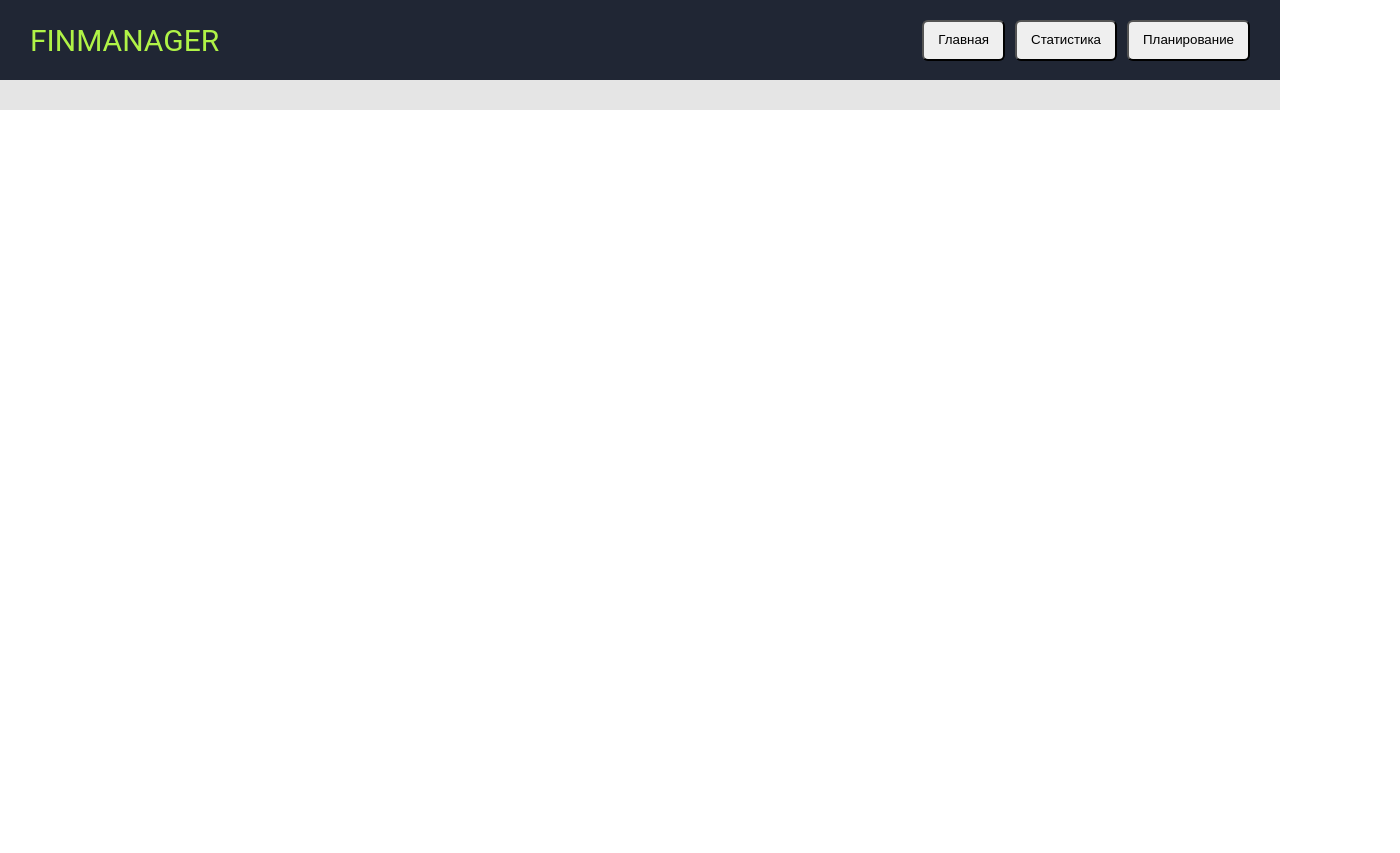
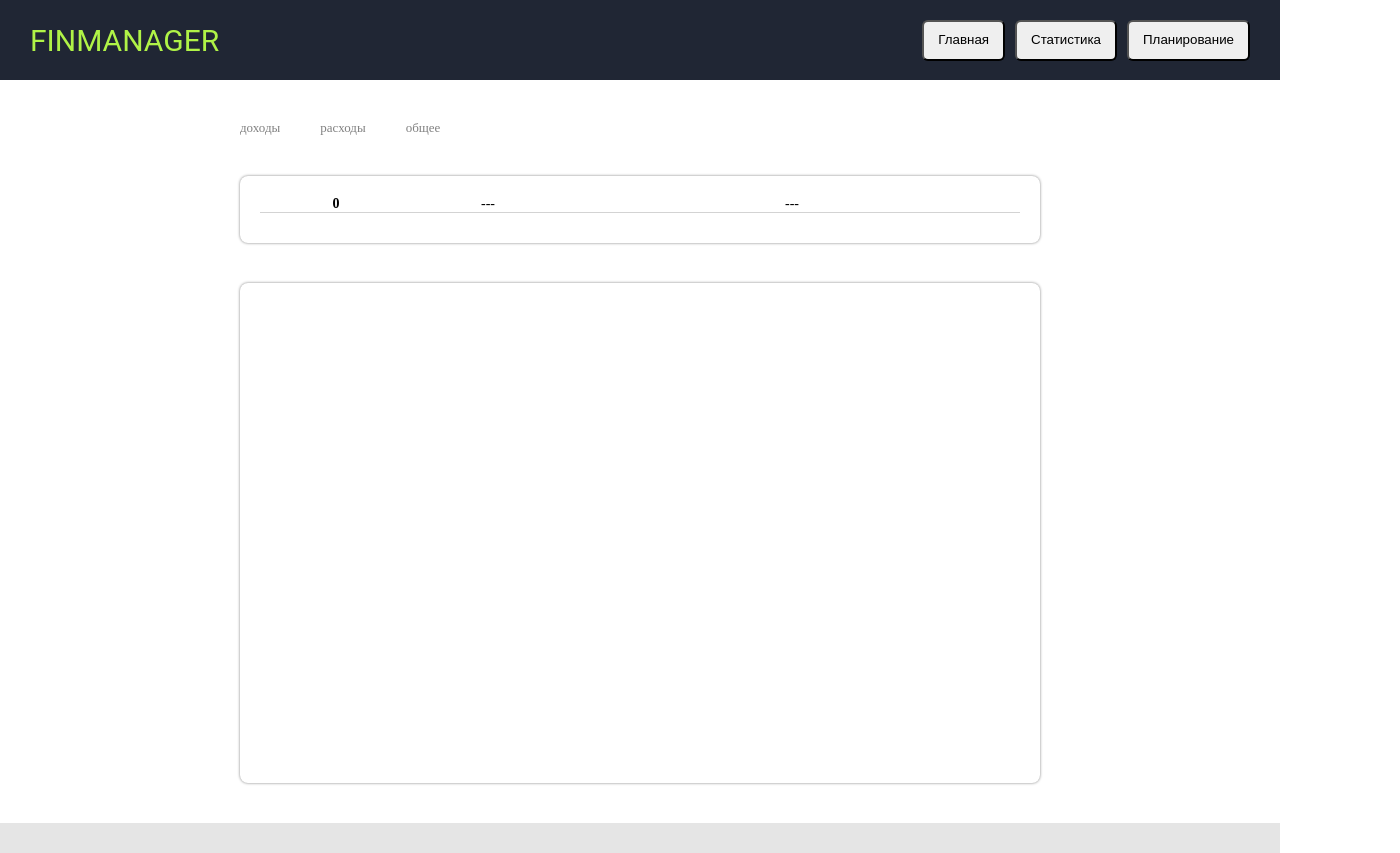
Before and after one commit to ipapMaster/ReactDev, a React (Create React App) app: page /stat/1 in a window 1280 px wide. Shown: the whole page, 1400 px wide, since content can reach past the window. Before the commit the page ends 800 px from the top, so only its background shows below. Built offline with nearby package versions, Linux system fonts and the light colour scheme.

Commit message:
Using Routes

```diff
--- a/src/App.js
+++ b/src/App.js
@@ -20,12 +20,16 @@ function App() {
           element={<Main action={setData} />}  //Component={<Main />}
         />
         <Route
-          path={'/stat'}
+          path={'/stat/:viewType'}
           element={<Stat statData={data} />}  //Component={<Sat />}
         />
         <Route
-          path={'/plan/:demoParam'}
+          path={'/plan'}
           element={<Plan />}  //Component={<Plan />}
+        />
+        <Route
+          path={'*'}
+          element={<Main action={setData} />}  // если задан не существующий path
         />
       </Routes>
 
--- a/src/components/pages/Plan.jsx
+++ b/src/components/pages/Plan.jsx
@@ -1,20 +1,10 @@
-import React, { useEffect } from "react";
-import { useParams, useSearchParams } from "react-router-dom";
+import React from "react";
 
 const Plan = () => {
 
-    const { demoParam } = useParams()
-    const [params, setParams] = useSearchParams() // начального значения нет, оно читается из URL-запроса
-
-    useEffect(() => {
-        console.log(demoParam)
-        setParams({ userName: 'Nick', userAge: '30' }) // если не задано в URL
-    }, [demoParam])
-
     return (
         <React.Fragment>
-            <span style={{ display: 'block', marginTop: '100px', marginLeft: '130px' }}>имя пользователя - {params.get('userName')}</span>
-            <span style={{ display: 'block', marginTop: '10px', marginLeft: '130px', marginBottom: '10px' }}>возраст пользователя - {params.get('userAge')}</span>
+            <span style={{ display: 'block', marginTop: '100px', marginLeft: '130px' }}>страница планирования</span>
         </React.Fragment>
     )
 }
--- a/src/components/pages/Stat.jsx
+++ b/src/components/pages/Stat.jsx
@@ -1,4 +1,5 @@
 import React, { useState } from "react";
+import { useParams } from "react-router-dom";
 import DataList from "../views/local/DataList";
 import DataChart from "../views/local/DataChart";
 
@@ -7,10 +8,12 @@ const Stat = (props) => {
     const { statData } = props
     const [isShowChart, setIsShowChart] = useState(true)
 
+    const { viewType } = useParams()
+
     return (
         <React.Fragment>
-            <DataList setShow={setIsShowChart} data={statData} />
-            <DataChart show={isShowChart} data={statData} />
+            <DataList viewType={viewType} setShow={setIsShowChart} data={statData} />
+            <DataChart viewType={viewType} show={isShowChart} data={statData} />
         </React.Fragment>
     )
 }
--- a/src/components/views/global/Header.jsx
+++ b/src/components/views/global/Header.jsx
@@ -23,8 +23,8 @@ const Header = () => {
                 <HeaderCSS.Logo>FINMANAGER</HeaderCSS.Logo>
                 <HeaderCSS.MenuContainer>
                     <button onClick={() => navigate('/main')} style={buttonCSS}>Главная</button>
-                    <button onClick={() => navigate('/stat')} style={buttonCSS}>Статистика</button>
-                    <button onClick={() => navigate('/plan/demoPlan?userName=Tom&userAge=27')} style={buttonCSS}>Планирование</button>
+                    <button onClick={() => navigate('/stat/расход')} style={buttonCSS}>Статистика</button>
+                    <button onClick={() => navigate('/plan')} style={buttonCSS}>Планирование</button>
                 </HeaderCSS.MenuContainer>
             </HeaderContainer>
         </React.Fragment>
--- a/src/components/views/local/DataChart.jsx
+++ b/src/components/views/local/DataChart.jsx
@@ -7,7 +7,7 @@ const { DataContainer } = css
 const MyResponsivePie = ({ data /* see data tab */ }) => (
     <ResponsivePie
         data={data}
-        margin={{ top: 40, right: 25, bottom: 80, left: 180 }}
+        margin={{ top: 40, right: 25, bottom: 80, left: 150 }}
         innerRadius={0.5}
         padAngle={0.7}
         cornerRadius={3}
--- a/src/components/views/local/DataList.jsx
+++ b/src/components/views/local/DataList.jsx
@@ -1,4 +1,5 @@
-import React, { useState } from "react";
+import React from "react";
+import { useNavigate } from "react-router-dom";
 import css from "../../../styles/dataList";
 
 const { DataContainer, ContentLine, ContentCell, ButtonsLine, ButtonItem } = css
@@ -6,10 +7,10 @@ const { DataContainer, ContentLine, ContentCell, ButtonsLine, ButtonItem } = css
 
 const DataList = (props) => {
 
-    const { data = [], setShow } = props
-    const [dataType, setDataType] = useState('расход')
-    const filterData = data.filter(item => item.split('::')[1] === dataType)
-    const filterDataSum = data.filter(item => item.split('::')[1] === dataType).reduce((summ, item) => {
+    const { data = [], setShow, viewType } = props
+    const navigate = useNavigate()
+    const filterData = data.filter(item => item.split('::')[1] === viewType)
+    const filterDataSum = data.filter(item => item.split('::')[1] === viewType).reduce((summ, item) => {
         return summ + +(item.split('::')[0])
     }, 0)
     const filterDataDelta = data.reduce((summ, item) => {
@@ -21,23 +22,23 @@ const DataList = (props) => {
     }, 0)
 
     const reduceDataType1 = () => {
-        setDataType('доход')
+        navigate('/stat/доход')
         setShow(false)
     }
     const reduceDataType2 = () => {
-        setDataType('расход')
+        navigate('/stat/расход')
         setShow(true)
     }
-    const reduceDataType3 = () => setDataType('')
+    const reduceDataType3 = () => navigate('/stat/общее')
 
     // Не очень хорошая практика (код дублируется)
 
     return (
         <React.Fragment>
             <ButtonsLine>
-                <ButtonItem style={{ color: dataType === 'доход' ? 'red' : '' }} onClick={reduceDataType1}>доходы</ButtonItem>
-                <ButtonItem style={{ color: dataType === 'расход' ? 'red' : '' }} onClick={reduceDataType2}>расходы</ButtonItem>
-                <ButtonItem style={{ color: dataType === '' ? 'red' : '' }} onClick={reduceDataType3}>общее</ButtonItem>
+                <ButtonItem style={{ color: viewType === 'доход' ? 'red' : '' }} onClick={reduceDataType1}>доходы</ButtonItem>
+                <ButtonItem style={{ color: viewType === 'расход' ? 'red' : '' }} onClick={reduceDataType2}>расходы</ButtonItem>
+                <ButtonItem style={{ color: viewType === 'общее' ? 'red' : '' }} onClick={reduceDataType3}>общее</ButtonItem>
             </ButtonsLine>
             <DataContainer>
                 {filterData.length > 0 && <React.Fragment>
```
